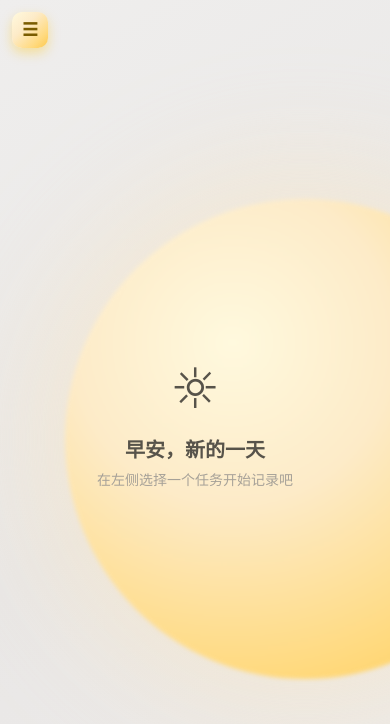
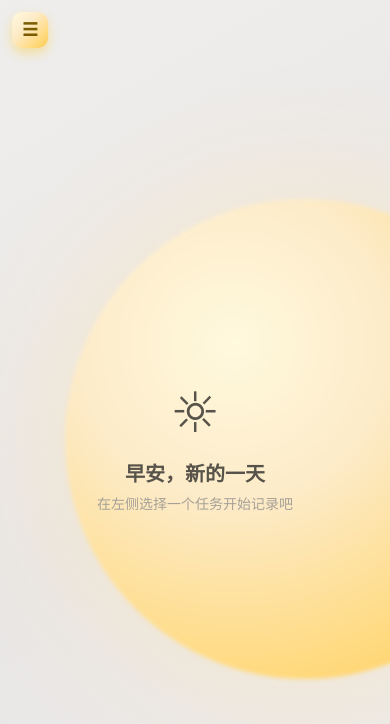
Before and after one commit to xiaodiangao/sunny-workbench, a plain HTML site: page index.html in a window 390 px wide. Drawn offline with Linux system fonts and the light colour scheme.

Commit message:
手机版主页面内容下移64px，避免被菜单按钮遮挡

```diff
--- a/index.html
+++ b/index.html
@@ -515,7 +515,7 @@ body::before {
   .burger { display: block; }
   /* 侧边栏打开时隐藏菜单按钮，避免遮挡侧边栏内容 */
   body.sidebar-open .burger { opacity: 0; pointer-events: none; }
-  .main { padding: 16px 12px; }
+  .main { padding: 64px 12px 16px; }
 }
 
 /* ===== Empty state ===== */
```
